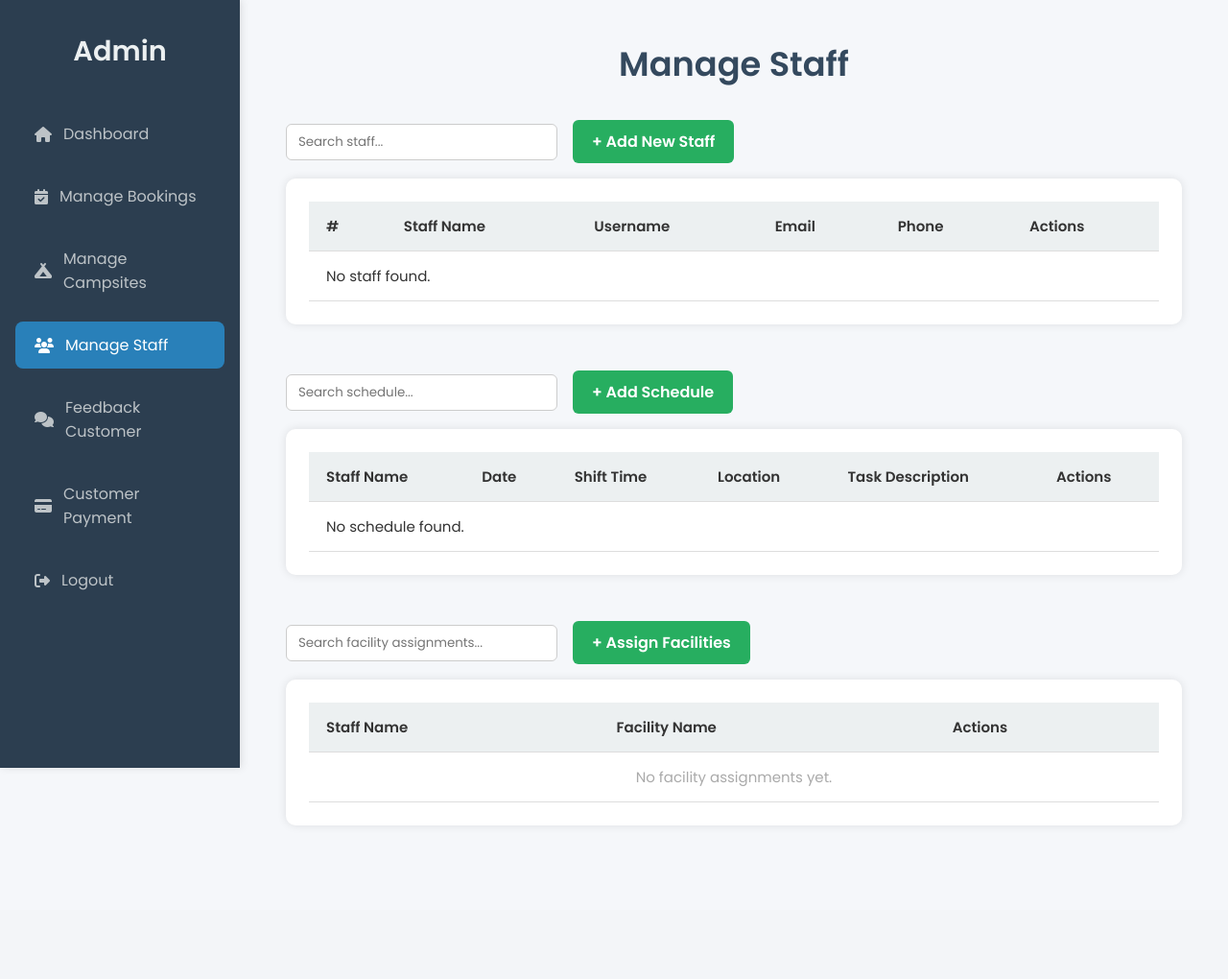
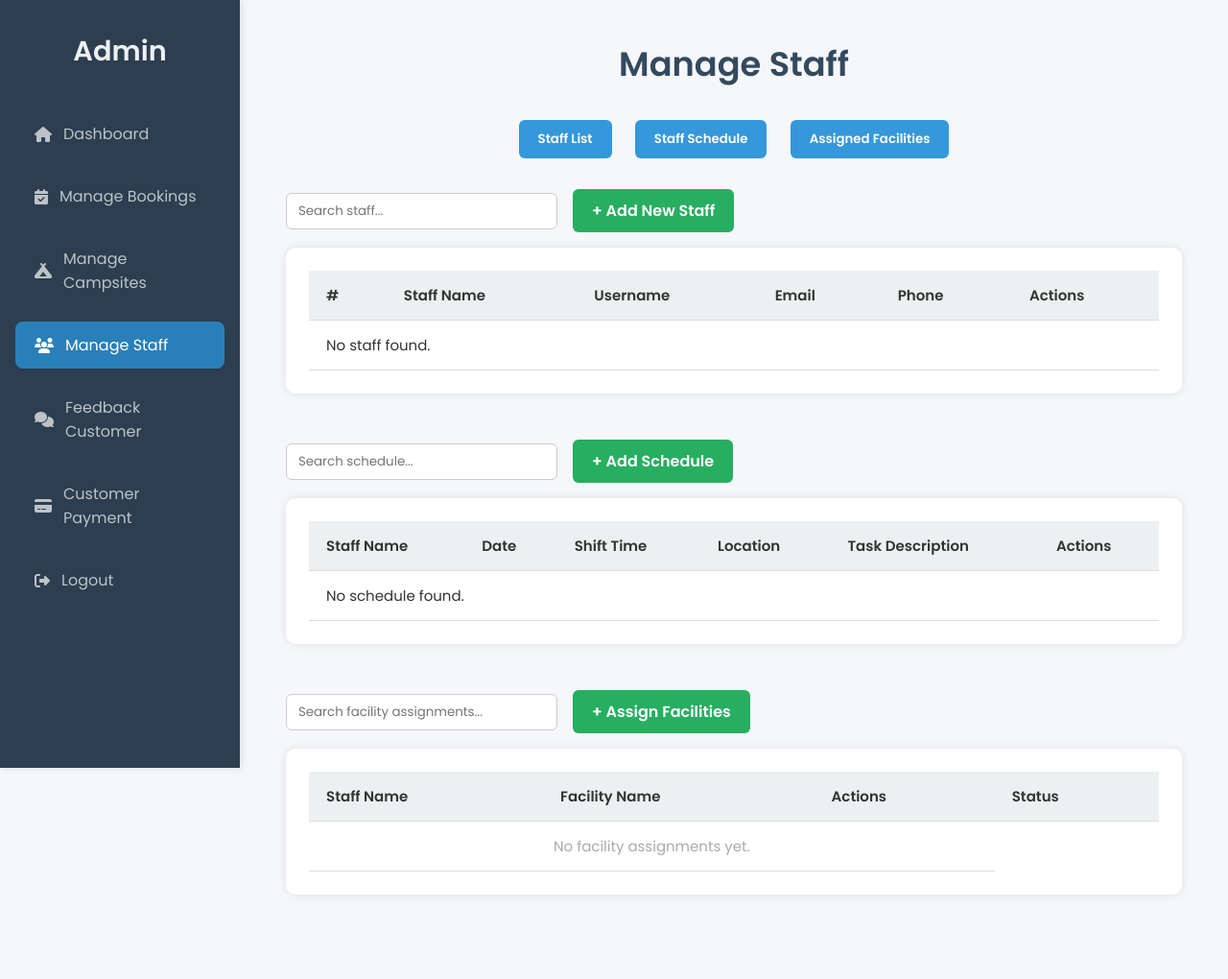
Before and after one commit to RidhwanHazian/camp, a PHP site: page /manage_staff.php in a window 1280 px wide. Shown: the whole page at 96% size. Before the commit the page ends 836 px from the top, so only its background shows below. Run offline with PHP 8.4, Linux system fonts and the light colour scheme; the visitor is signed in with stand-in values (Sample User, id 1); data that the repository does not hold is empty.

Commit message:
added new column status in manage_staff

```diff
--- a/manage_staff.php
+++ b/manage_staff.php
@@ -173,6 +173,22 @@ $schedule_result = $conn->query($schedule_query);
     .action-buttons a:hover {
       text-decoration: underline;
     }
+
+    .section-buttons button {
+      padding: 10px 20px;
+      margin: 0 10px;
+      background-color: #3498db;
+      color: white;
+      border: none;
+      border-radius: 6px;
+      font-weight: 600;
+      cursor: pointer;
+      transition: background-color 0.3s ease;
+    }
+
+    .section-buttons button:hover {
+      background-color: #2980b9;
+    }
   </style>
 </head>
 <body>
@@ -192,9 +208,14 @@ $schedule_result = $conn->query($schedule_query);
 
 <div class="content">
   <h1>Manage Staff</h1>
+  <div class="section-buttons" style="text-align: center; margin-bottom: 2rem;">
+    <button onclick="scrollToSection('staff-section')">Staff List</button>
+    <button onclick="scrollToSection('schedule-section')">Staff Schedule</button>
+    <button onclick="scrollToSection('facility-section')">Assigned Facilities</button>
+  </div>
 
   <!-- Staff Section -->
-  <div class="section-header">
+  <div id="staff-section" class="section-header">
     <div class="search-box">
       <input type="text" placeholder="Search staff...">
     </div>
@@ -243,7 +264,7 @@ $schedule_result = $conn->query($schedule_query);
   </div>
 
   <!-- Schedule Section -->
-  <div class="section-header">
+  <div id="schedule-section" class="section-header">
     <div class="search-box">
       <input type="text" placeholder="Search schedule...">
     </div>
@@ -287,7 +308,7 @@ $schedule_result = $conn->query($schedule_query);
   </div>
 
   <!-- Assign Facilities Section -->
-  <div class="section-header">
+  <div id="facility-section" class="section-header">
     <div class="search-box">
       <input type="text" placeholder="Search facility assignments...">
     </div>
@@ -301,6 +322,7 @@ $schedule_result = $conn->query($schedule_query);
           <th>Staff Name</th>
           <th>Facility Name</th>
           <th>Actions</th>
+          <th>Status</th>
         </tr>
       </thead>
       <tbody>
@@ -330,5 +352,15 @@ $schedule_result = $conn->query($schedule_query);
     </table>
   </div>
 </div>
+
+<script>
+  function scrollToSection(id) {
+    const section = document.getElementById(id);
+    if (section) {
+      section.scrollIntoView({ behavior: 'smooth' });
+    }
+  }
+</script>
+
 </body>
 </html>
```
